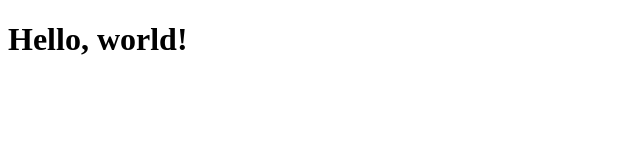
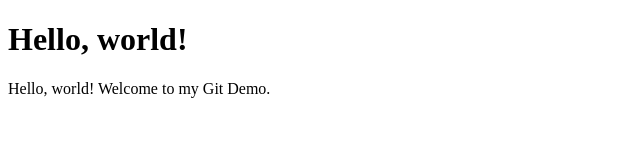
Before and after one commit to Ljyockey/hello-world, a plain HTML site: page index.html in a window 1280 px wide. Shown: the whole page, without its empty margins (0-640 px from the left). Drawn offline with Linux system fonts and the light colour scheme.

Commit message:
Adds paragraph

```diff
--- a/index.html
+++ b/index.html
@@ -10,7 +10,9 @@
     <header role="banner">
         <h1>Hello, world!</h1>
     </header>
-    <main role="main"></main>
+    <main role="main">
+    <p>Hello, world! Welcome to my Git Demo.</p>
+    </main>
     <footer role="contentinfo"></footer>
 </body>
 </html>
```
